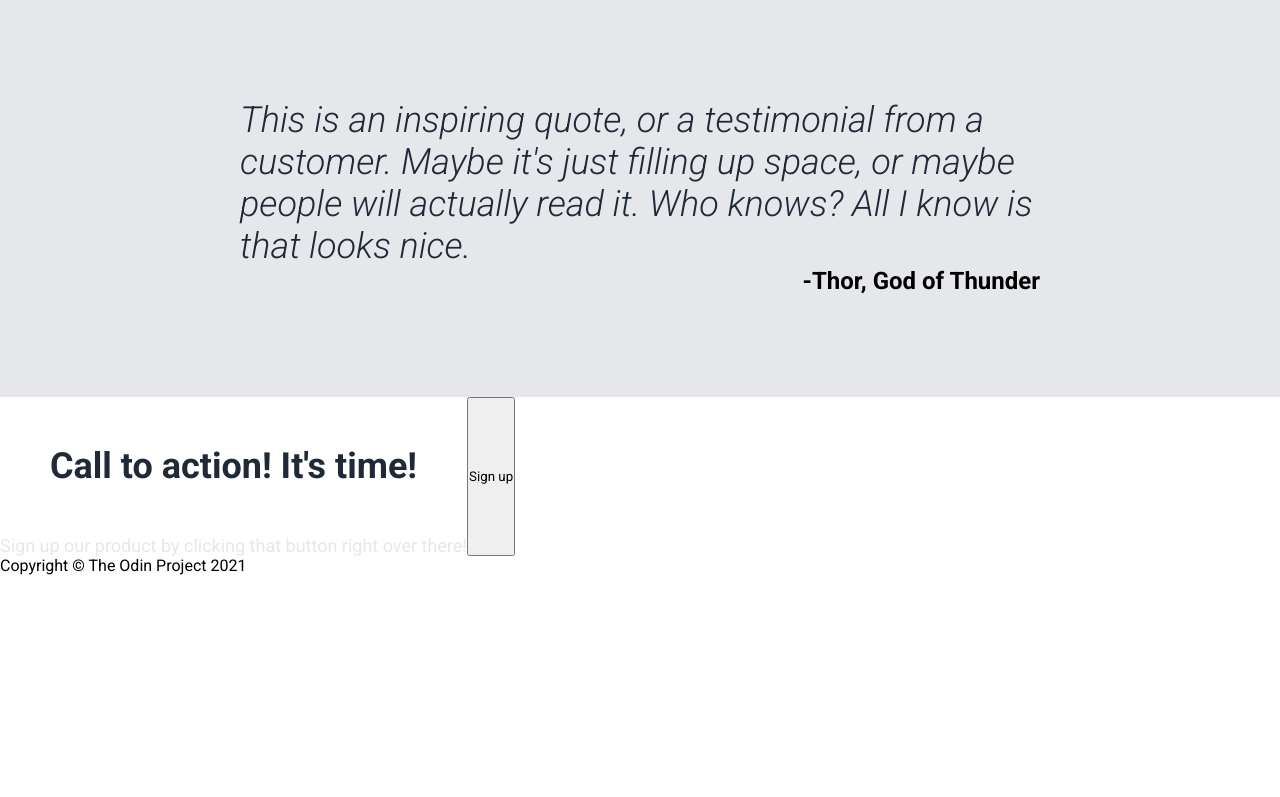
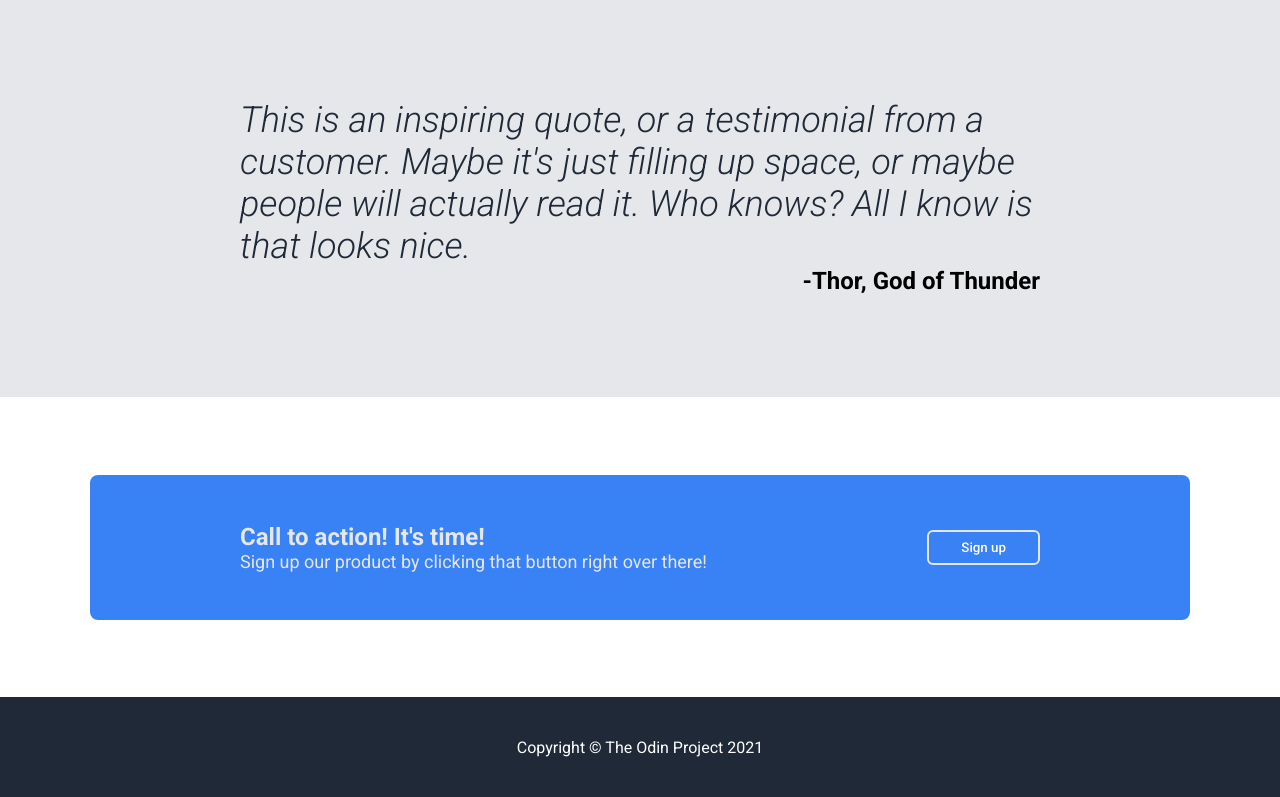
Before and after one commit to eit88888888/odin_landing_page, a plain HTML site: page index.html in a window 1280 px wide. Shown: the part 1053-1850 px from the top of the page. Before the commit the page ends 1628 px from the top, so only its background shows below. Drawn offline with Linux system fonts and the light colour scheme.

Commit message:
All working

```diff
--- a/index.html
+++ b/index.html
@@ -8,7 +8,7 @@
 </head>
 <body>
     <div class="header">
-        <div class="container w-800 space-between">
+        <div class="container space-between">
             <div class="logo-header">Header Logo</div>
             <div class="links-header">
                 <ul>
@@ -63,12 +63,14 @@
     </section>
 
     <section id="action">
-        <div class="container">
-            <div class="right-action">
-                <h3>Call to action! It's time!</h3>
-                <p>Sign up our product by clicking that button right over there!</p>
+        <div class="container action-container">
+            <div class="container w-800 action-inner-container">
+                <div class="right-action">
+                    <h3 class="header-action">Call to action! It's time!</h3>
+                    <p>Sign up our product by clicking that button right over there!</p>
+                </div>
+            <button class="action-btn main-btn">Sign up</button>
             </div>
-            <button>Sign up</button>
         </div>
     </section>
     <div class="footer">Copyright © The Odin Project 2021</div>
--- a/style.css
+++ b/style.css
@@ -156,3 +156,47 @@ h3 {
     font-size: 24px;
     align-self: flex-end;
 }
+#action {
+    height: 300px;
+    display: flex;
+    align-items: center;
+    justify-content: center;
+}
+
+.action-container {
+    background-color: #3882F6;
+    border-radius: 8px;
+    display: flex;
+    justify-content: center;
+    align-items: center;
+    padding: 48px 0;
+}
+
+.action-inner-container {
+    display: flex;
+    justify-content: space-between;
+    align-items: center;
+}
+
+.action-btn {
+    border:#E5E7EB solid 2px;
+    margin: 0;
+    height: min-content;
+    justify-content: center;
+
+}
+
+.header-action {
+    margin: 0;
+    text-align: left;
+    color: #E5E7EB;
+    font-size: 24px;
+}
+.footer {
+    background-color: #1F2937;
+    height: 100px;
+    color: white;
+    display: flex;
+    justify-content: center;
+    align-items: center;
+}
```
